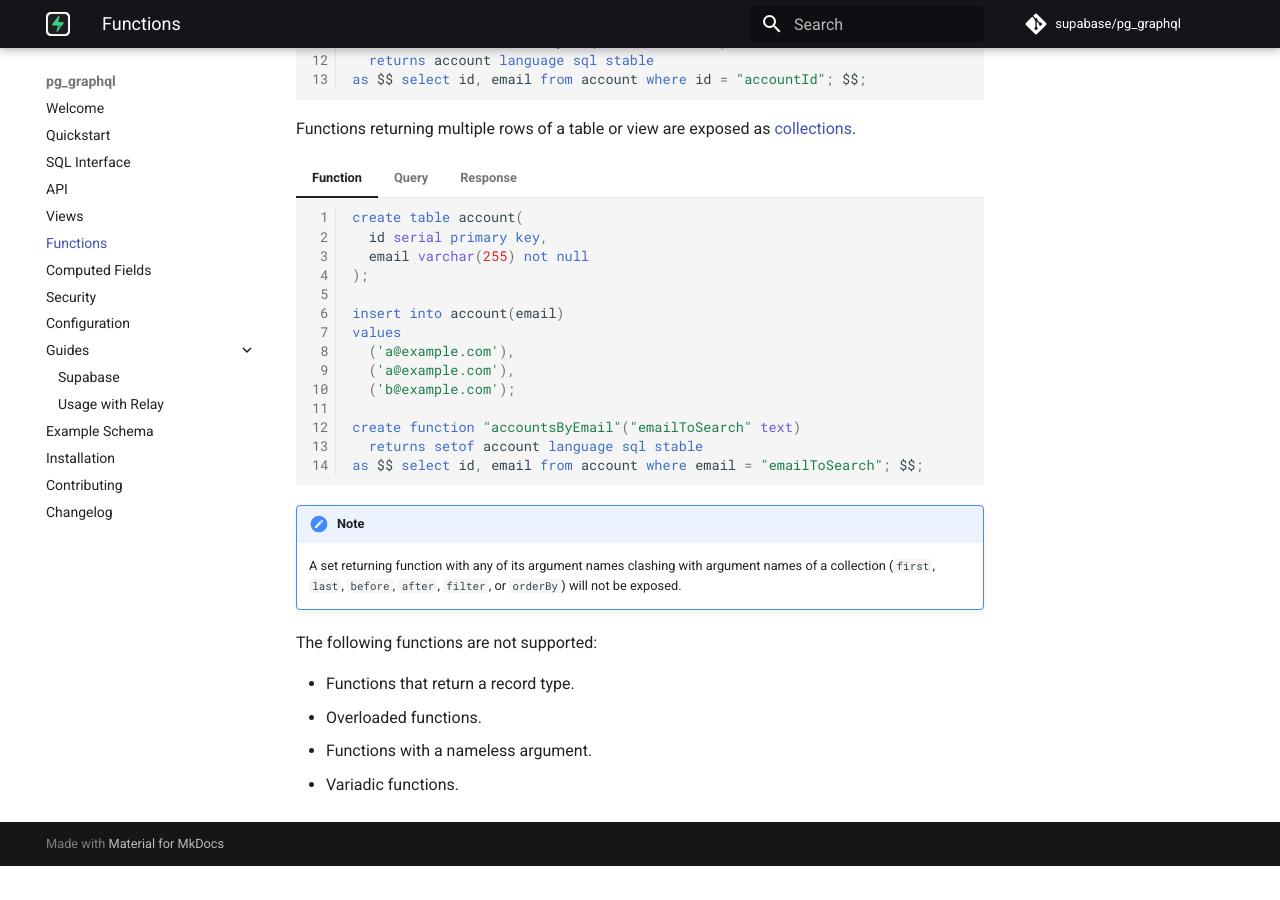
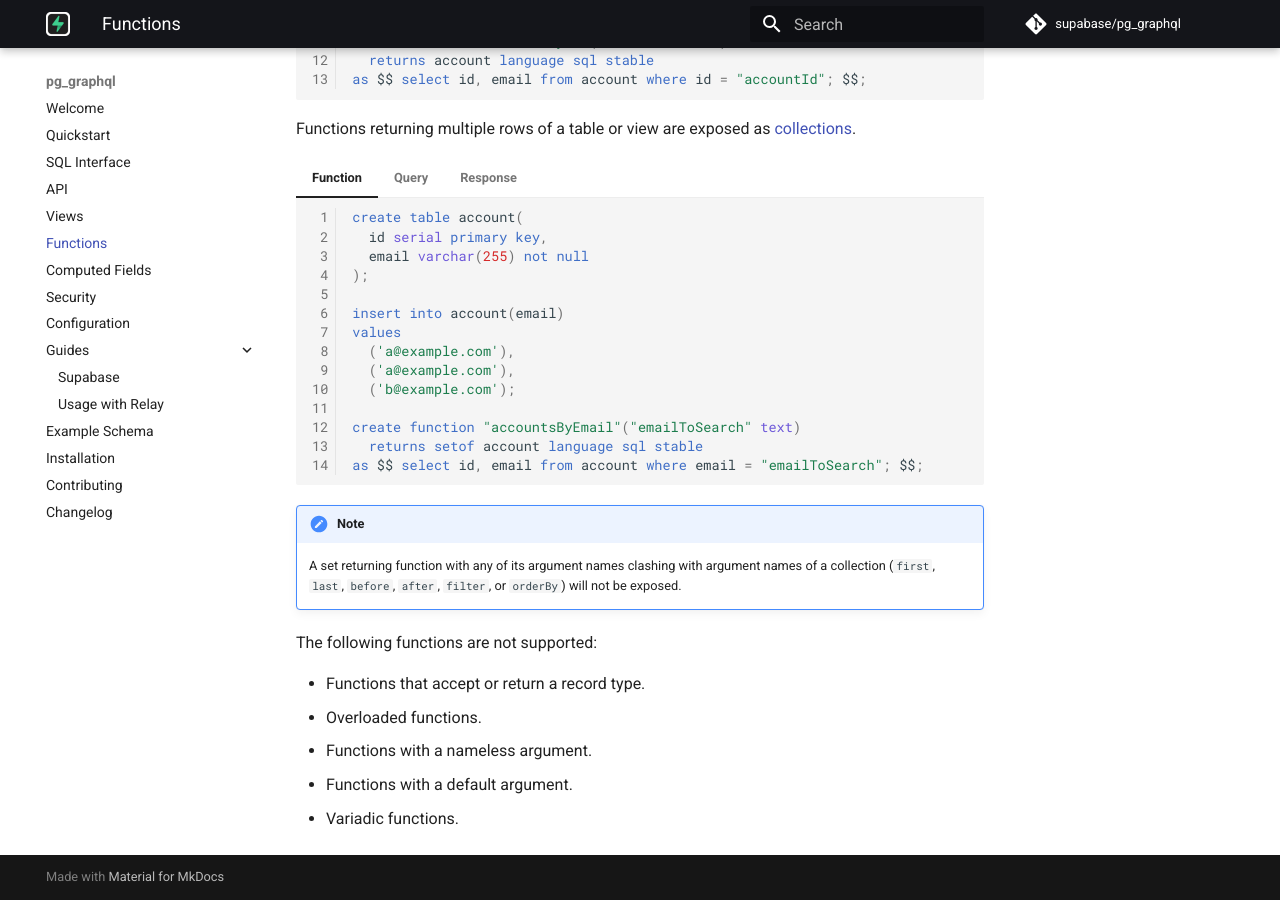
Before and after one commit to supabase/pg_graphql, an MkDocs documentation site: the page built from docs/functions.md, in a window 1280 px wide and 900 px high, scrolled down 996 px. Built offline with MkDocs 1.6.1 and Material for MkDocs 9.7.7, drawn with Linux system fonts in a browser that asks for light colours; comment, search, counter and statistics services are not loaded; before the commit the page ends 1862 px from its top, so only the background shows below that.

Commit message:
updated unsupported function types in docs

```diff
--- a/docs/functions.md
+++ b/docs/functions.md
@@ -166,7 +166,8 @@
 
 The following functions are not supported:
 
-* Functions that return a record type.
+* Functions that accept or return a record type.
 * Overloaded functions.
 * Functions with a nameless argument.
+* Functions with a default argument.
 * Variadic functions.
```
